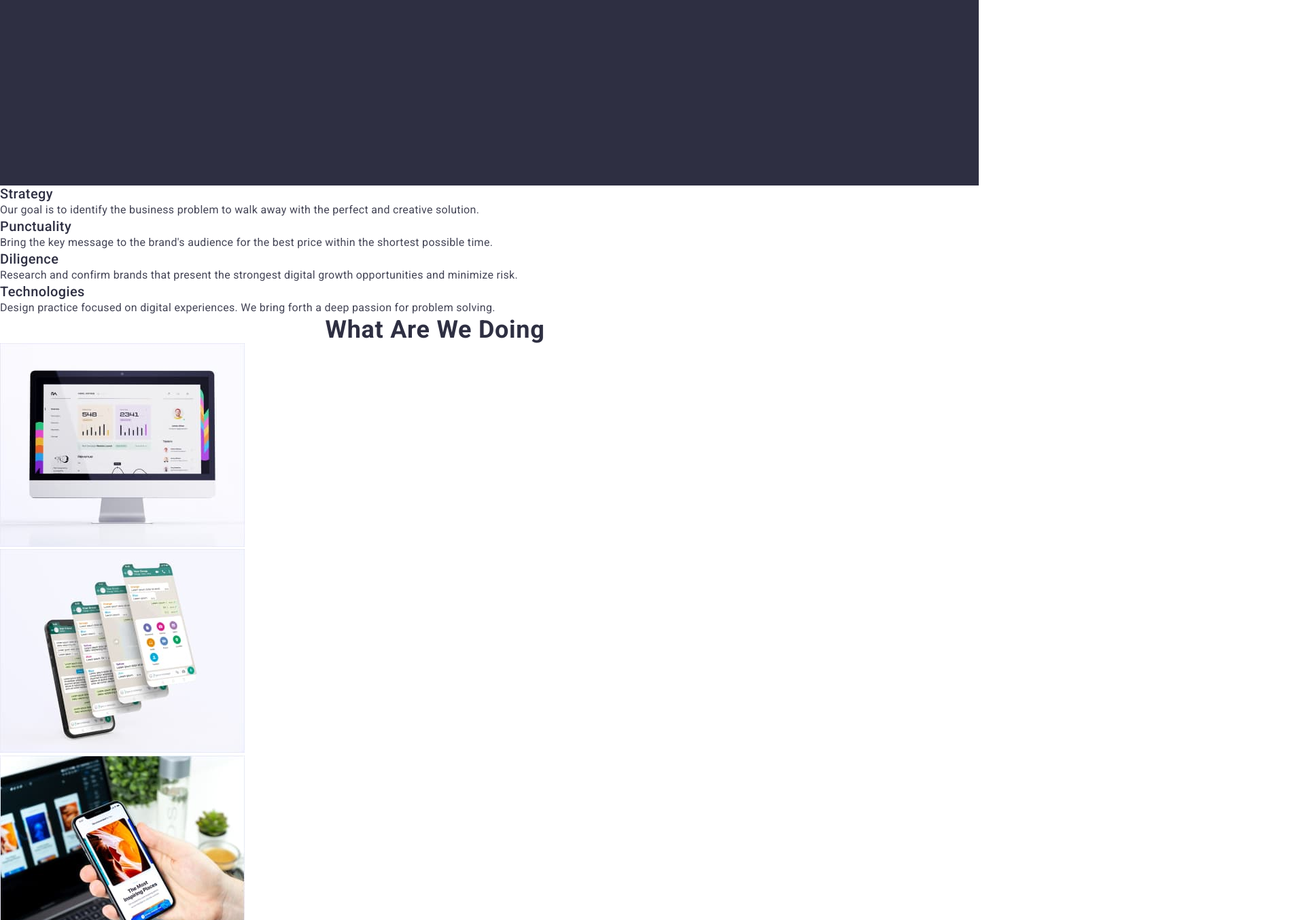
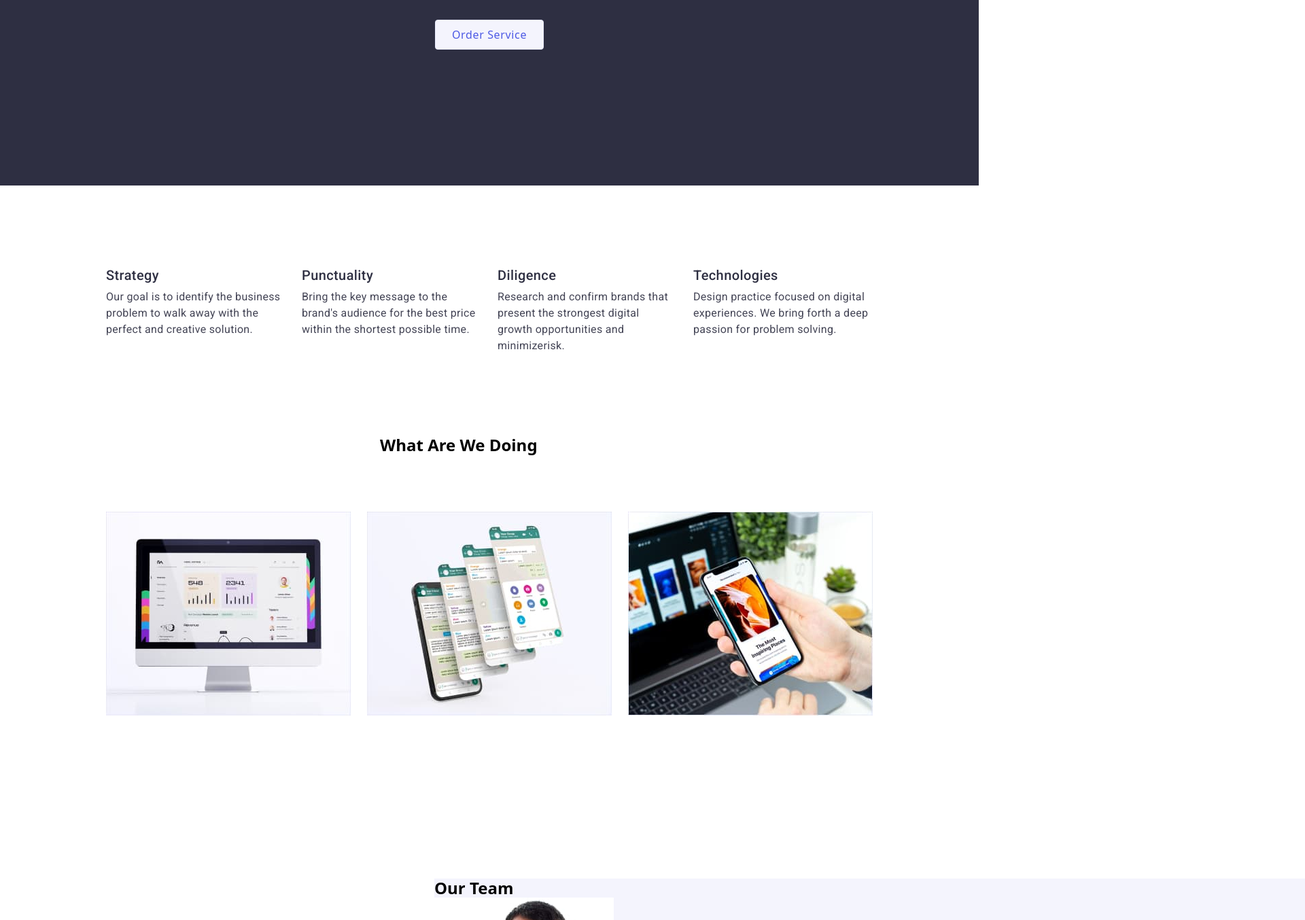
Before and after one commit to Jeadine29/goit-markup-hw-03, a plain HTML site: page index.html in a window 1280 px wide. Shown: the part 399-1753 px from the top of the page at 68% size, 1920 px wide, since content can reach past the window. Drawn offline with nearby package versions, Linux system fonts and the light colour scheme.

Commit message:
Update styles

```diff
--- a/css/styles.css
+++ b/css/styles.css
@@ -184,20 +184,19 @@ ul, li {
 }
 /* End of Header */
 
-/* Main section */
+/* Hero section */
 .hero-section{
         background: var(--NAVY-BLUE, #2E2F42);
         width: 1440px;
         height: 600px;
         flex-shrink: 0;
+        text-align: center;
+        display: inline-flex;
+        align-items: flex-start;
+        gap: 10px;
 }
 
-.main-hero {
-        display: inline-flex;
-        align-items: flex-start
-}
-
-.hero {
+h1{
         width: 496px;
         color: var(--WHITE, #FFF);
         text-align: center;
@@ -209,6 +208,9 @@ ul, li {
         line-height: 60px;
         /* 107.143% */
         letter-spacing: 1.12px;
+        margin-left: 472px;
+        margin-top: 188px;
+        margin-right: 472px;
 }
 
 button {
@@ -226,13 +228,10 @@ button {
         padding: 12px 24px;
         border: 1px solid var(--CORNFLOWER, #E7E9FC);
         background: var(--CLOUD, #F4F4FD);
+        margin-top: 48px;
 }
 
 .hero-btn {
-        display:flex
-        padding: 16px 32px;
-        align-items: flex-start;
-        gap: 10px;
         cursor: pointer;
         border-radius: 4px;
         margin-top: 48px
@@ -245,6 +244,28 @@ button {
         background: var(--OCEAN, #404BBF);
 }
 
+/* End of hero section */
+
+/* Content section */
+.content-list {
+        flex-direction: row;
+        display: inline-flex;
+        align-items: flex-start;
+        gap: 24px;
+        margin-left: 156px;
+        margin-top: 120px;
+        margin-right: 156px;
+        margin-bottom: 120px;
+}
+
+.feature {
+        display: flex;
+        width: 264px;
+        flex-direction: column;
+        align-items: flex-start;
+        gap: 8px;
+}
+
 h3 {
         color: var(--NAVY-BLUE, #2E2F42);
         /* Header 3 */
@@ -255,6 +276,7 @@ h3 {
         line-height: 24px;
         /* 120% */
         letter-spacing: 0.4px;
+        width: 264px;
 }
 
 p {
@@ -266,8 +288,30 @@ p {
         /* 150% */
         letter-spacing: 0.32px;
 }
+/* Content section */
 
-h2 {
+/* Works section */
+.work-list {
+        flex-direction: row;
+        display: inline-flex;
+        align-items: flex-start;
+        gap: 24px;
+        margin-left: 156px;
+        margin-right: 156px;
+        margin-bottom: 120px;
+        width: 360px;
+        height: 300px;
+}
+
+.work {
+        margin-left: 559px;
+        margin-right: 559px;
+        margin-bottom: 72px;
+        width: 323px;
+        height: 40px;
+}
+
+.h2 {
         color: var(--NAVY-BLUE, #2E2F42);
         text-align: center;
         /* Header 2 */
@@ -280,8 +324,22 @@ h2 {
         letter-spacing: 0.72px;
         text-transform: capitalize;
 }
-/* End of main section */
+/* End of Works section */
 
+/* Team section */
+.teams {
+        width: 1440px;
+        height: 732px;
+        flex-shrink: 0;
+        background: var(--CLOUD, #F4F4FD);
+}
+
+.teams {
+        margin-left: 639px;
+        margin-top: 120px;
+        margin-right: 639px;
+        margin-bottom: 72px;
+}
 /* Footer */
 footer {
         background: var(--NAVY-BLUE, #2E2F42);
--- a/index.html
+++ b/index.html
@@ -38,31 +38,43 @@
                 <button class="hero-btn">Order Service</button>
             </div>
         </section>
-        <section>
+        <section class="content">
             <div class="hero-content">
+                <ul class="content-list">
+                    <li class="feature">
                         <h3>Strategy</h3>
                         <p>Our goal is to identify the business problem to walk away with the perfect and creative solution.</p>
+                    </li>
+                    <li class="feature">
                         <h3>Punctuality</h3>
                         <p>Bring the key message to the brand's audience for the best price within the shortest possible time.
                         </p>
+                    </li>
+                    <li class="feature">
                         <h3>Diligence</h3>
-                <p>Research and confirm brands that present the strongest digital growth opportunities and minimize
-                    risk.</p>
+                        <p>Research and confirm brands that present the strongest digital growth opportunities and minimizerisk.
+                        </p>
+                    </li>
+                    <li class="feature">
                         <h3>Technologies</h3>
                         <p>Design practice focused on digital experiences. We bring forth a deep passion for problem solving.
                         </p>
+                    </li>
+                </ul>
             </div>
         </section>
         <section class="works">
-            <h2>What Are We Doing</h2>
+            <h2 class="work">What Are We Doing</h2>
             <div class="portfolio-grid">
-                <img src="images/img1(1).jpg" alt="Data analysis graph" width="360"><br>
-                <img src="images/img2(1).jpg" alt="Communication icon" width="360"><br>
-                <img src="images/img3(1).jpg" alt="Website screenshot" width="360">
+                <ul class="work-list">
+                   <li><img src="images/img1(1).jpg" alt="Data analysis graph" width="360"></li>
+                   <li><img src="images/img2(1).jpg" alt="Communication icon" width="360"></li>
+                   <li><img src="images/img3(1).jpg" alt="Website screenshot" width="360"></li>
+                </ul>
             </div>
         </section>
-        <section class="team">
-            <h2>Our Team</h2>
+        <section class="teams">
+            <h2 class="team">Our Team</h2>
             <div class="team-grid">
                 <img src="images/img(1).jpg" alt="Mark Guerrero - Product Designer" width="264">
                 <div>
```
Also changed, not shown: studio.html (+22 -11 lines). Lines whose indentation alone changed are shown as unchanged.
